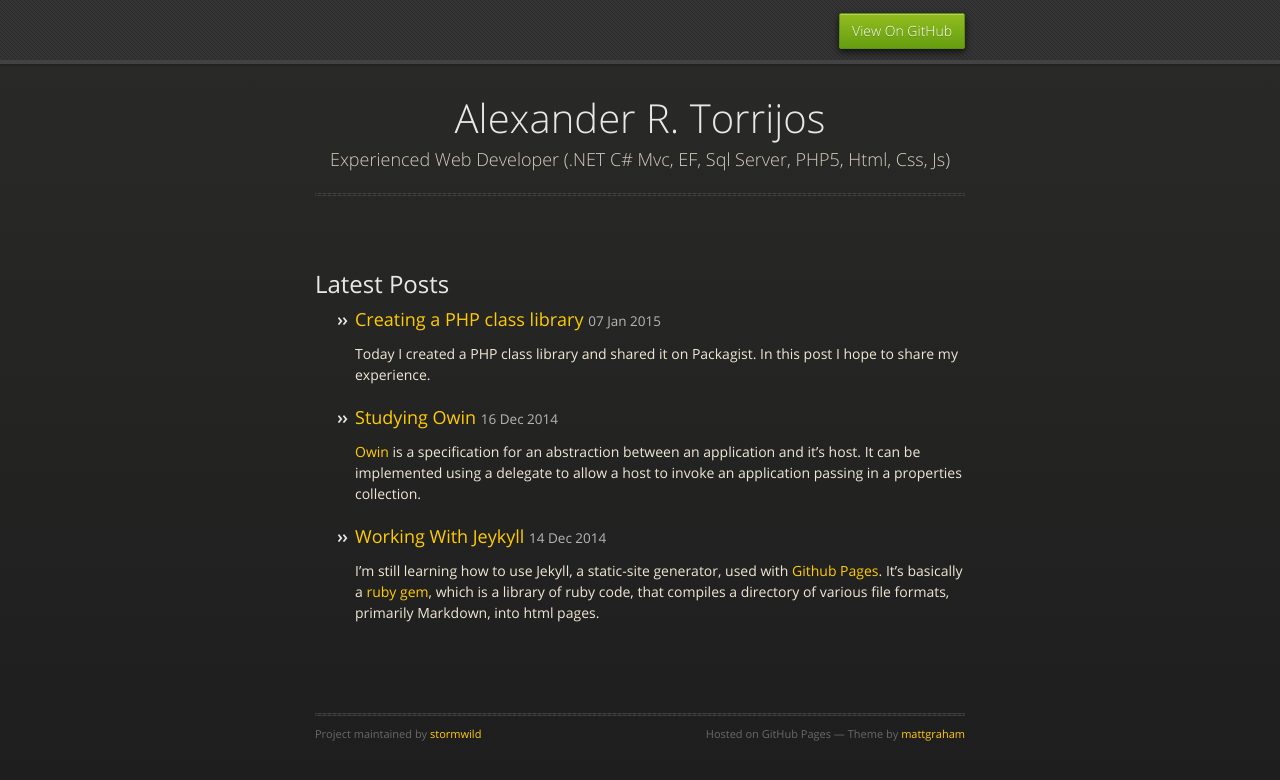
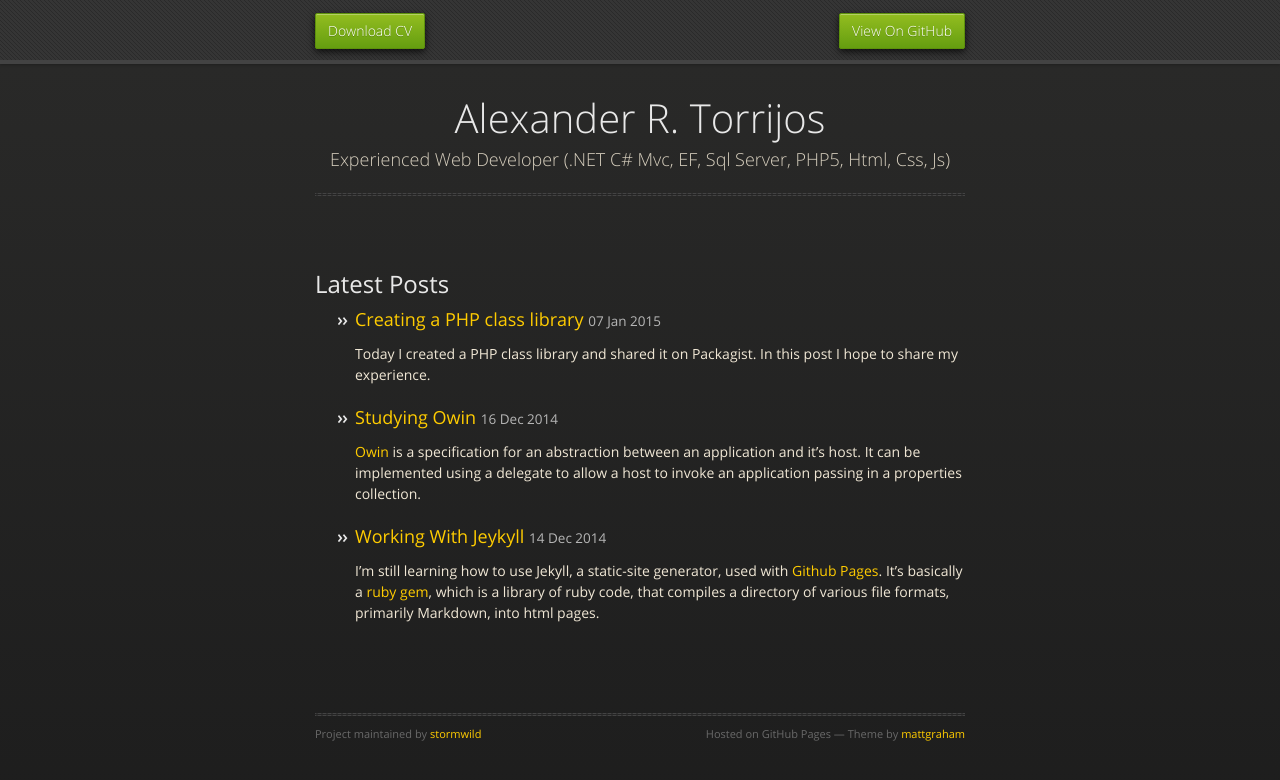
Before and after one commit to stormwild/stormwild.github.io, a Jekyll site: the page built from index.html, in a window 1280 px wide. Shown: the top 780 px of the page. Built offline with Jekyll 4.4.1, drawn with Linux system fonts in a browser that asks for light colours; nearby versions of some CDN libraries.

Commit message:
Added menu link to cv

```diff
--- a/_layouts/default.html
+++ b/_layouts/default.html
@@ -29,6 +29,7 @@
   <body>
       <div id="header">
         <nav>
+          <li><a href="/cv">Download CV</a></li>
           <li class="fork"><a href="https://github.com/stormwild/stormwild.github.io" target="_blank">View On GitHub</a></li>
         </nav>
       </div><!-- end header -->
--- a/_layouts/posts.html
+++ b/_layouts/posts.html
@@ -29,6 +29,7 @@
       <div id="header">
         <nav>
           <li class="title"><a href="/">Alexander R. Torrijos (Home)</a></li>
+          <li><a href="/cv">Download CV</a></li>
           <li class="fork"><a href="https://github.com/stormwild/stormwild.github.io" target="_blank">View On GitHub</a></li>
         </nav>
       </div><!-- end header -->
--- a/css/styles.css
+++ b/css/styles.css
@@ -711,7 +711,6 @@ dt {
   max-width: 650px;
   margin: 0 auto;
   padding: 0 10px;
-  background: blue;
   margin: 6px auto;
 }
 #header nav li {
```
